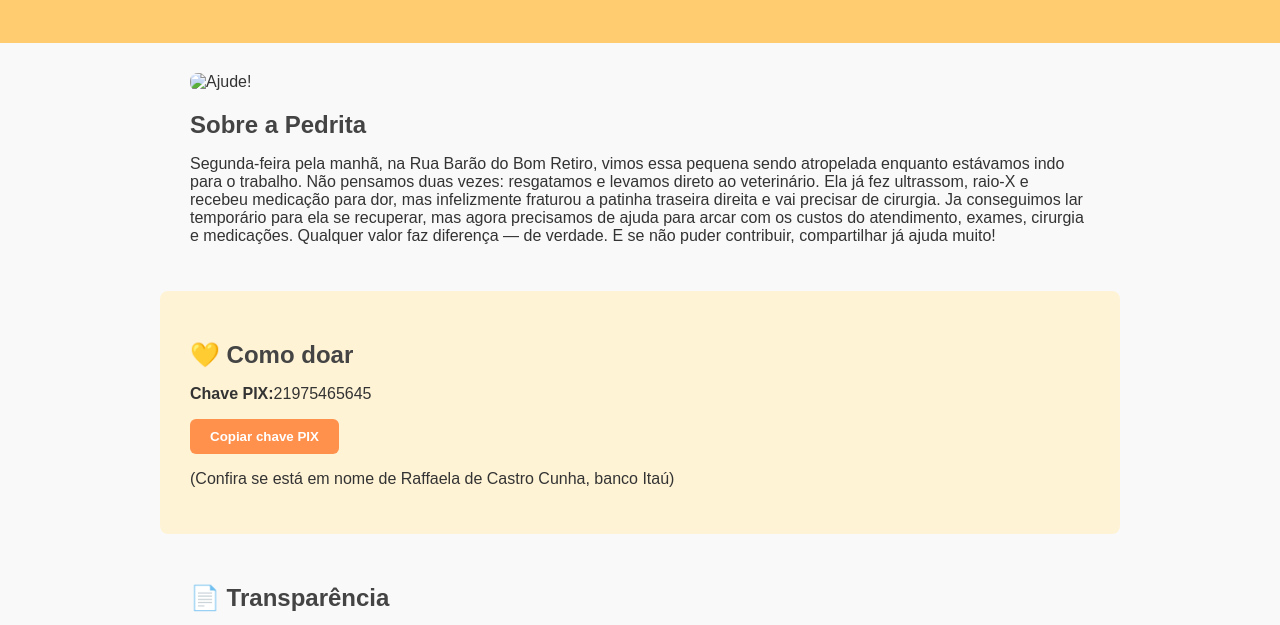
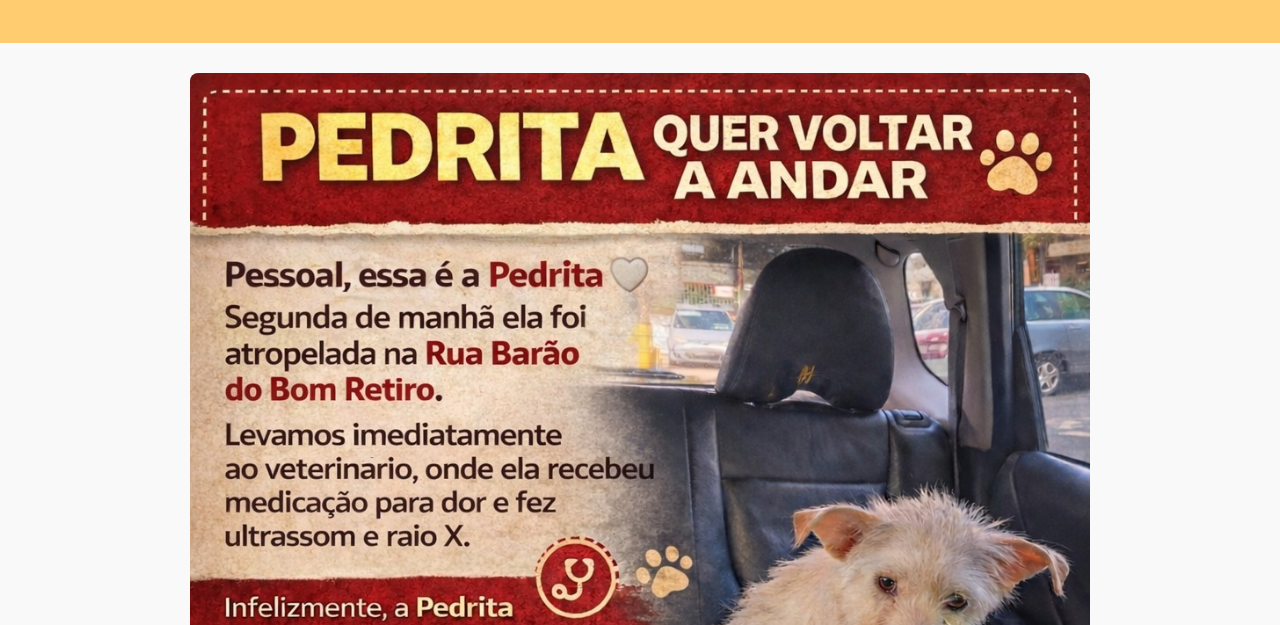
Before and after one commit to raffaela/raffaela.github.io, a plain HTML site: page ajudeapedrita/index.html in a window 1280 px wide. Shown: the part 132-757 px from the top of the page. Drawn offline with Linux system fonts and the light colour scheme.

Commit message:
Update index.html

```diff
--- a/ajudeapedrita/index.html
+++ b/ajudeapedrita/index.html
@@ -15,7 +15,7 @@
 
 <section class="sobre">
         <div class="grid">
-        <img src="ajudeapedrita/assets/fotos/ajuda.jpg" alt="Ajude!">
+        <img src="assets/fotos/ajude.jpg" alt="Ajude!">
     </div>
     <h2>Sobre a Pedrita</h2>
     <p> Segunda-feira pela manhã, na Rua Barão do Bom Retiro, vimos essa pequena sendo atropelada enquanto estávamos indo para o trabalho. Não pensamos duas vezes: resgatamos e levamos direto ao veterinário. Ela já fez ultrassom, raio-X e recebeu medicação para dor, mas infelizmente fraturou a patinha traseira direita e vai precisar de cirurgia.
```
